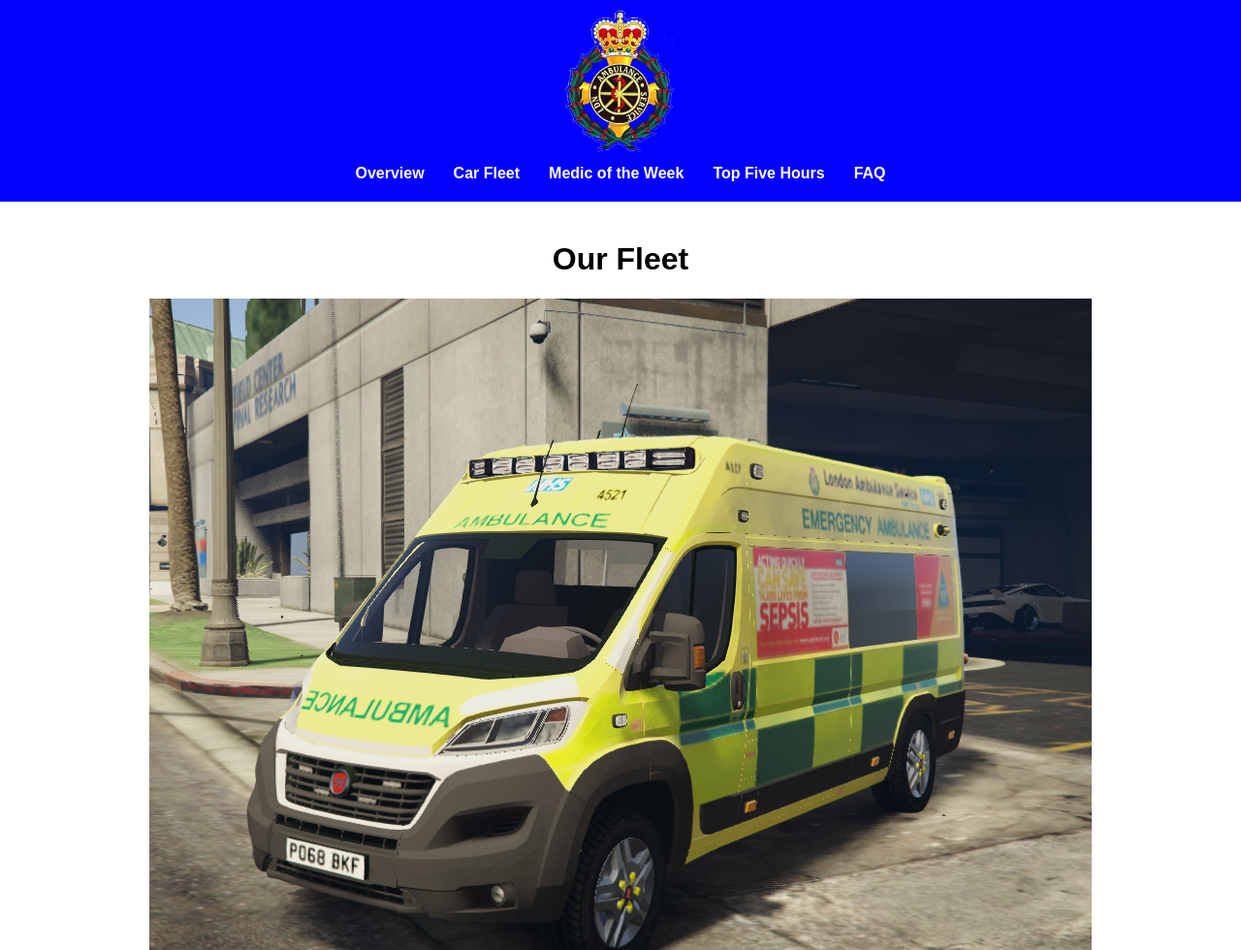
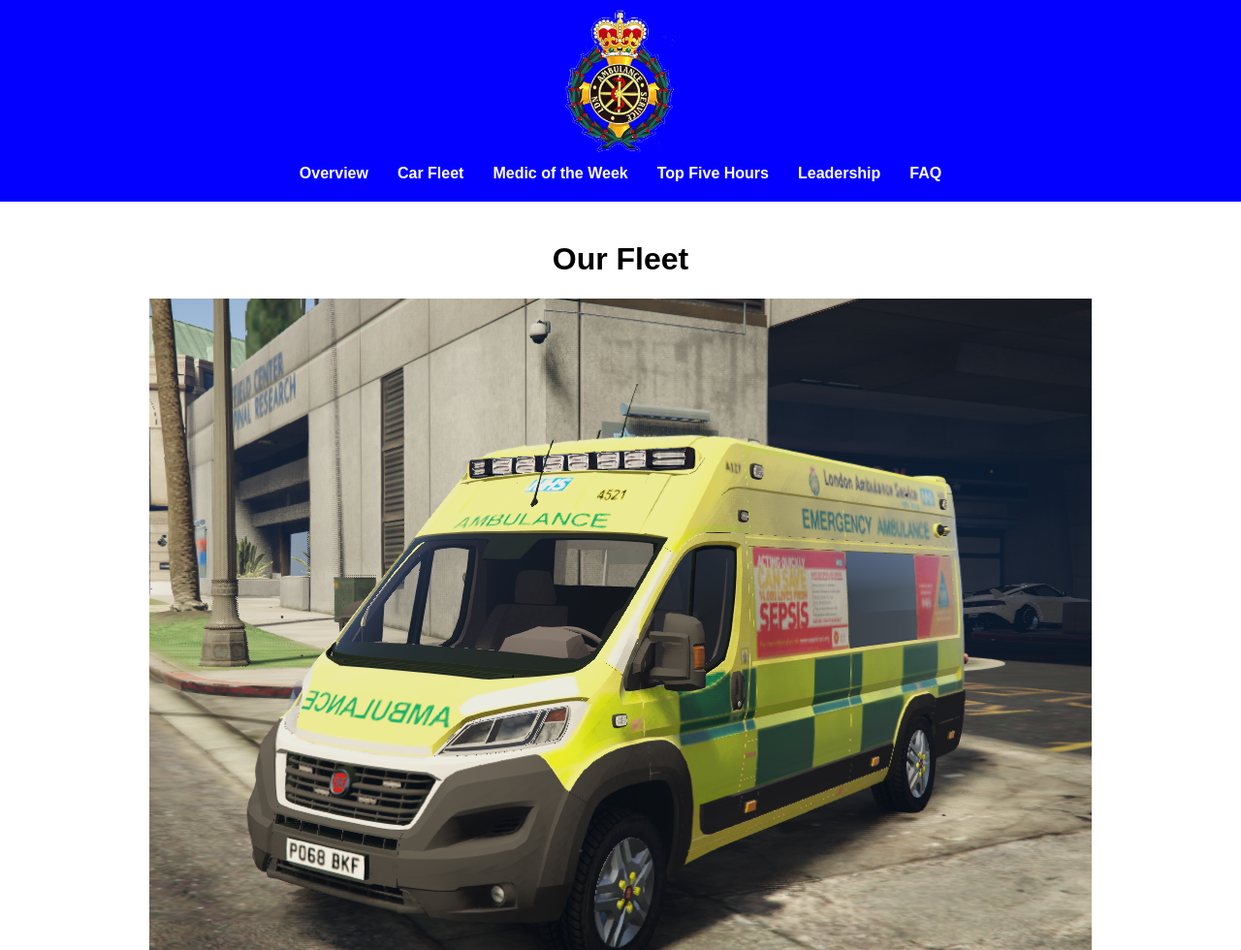
Before and after one commit to cam1232132/laswebsite, a plain HTML site: page car_fleet.html in a window 1280 px wide. Shown: the top 980 px of the page at 97% size. Drawn offline with Linux system fonts and the light colour scheme.

Commit message:
Update car_fleet.html

```diff
--- a/car_fleet.html
+++ b/car_fleet.html
@@ -14,6 +14,7 @@
             <a href="car_fleet.html">Car Fleet</a>
             <a href="medic_of_week.html">Medic of the Week</a>
             <a href="top_five_hours.html">Top Five Hours</a>
+            <a href="meet_our_leadership_team.html">Leadership</a>
             <a href="faq.html">FAQ</a>
         </div>
     </div>
```
